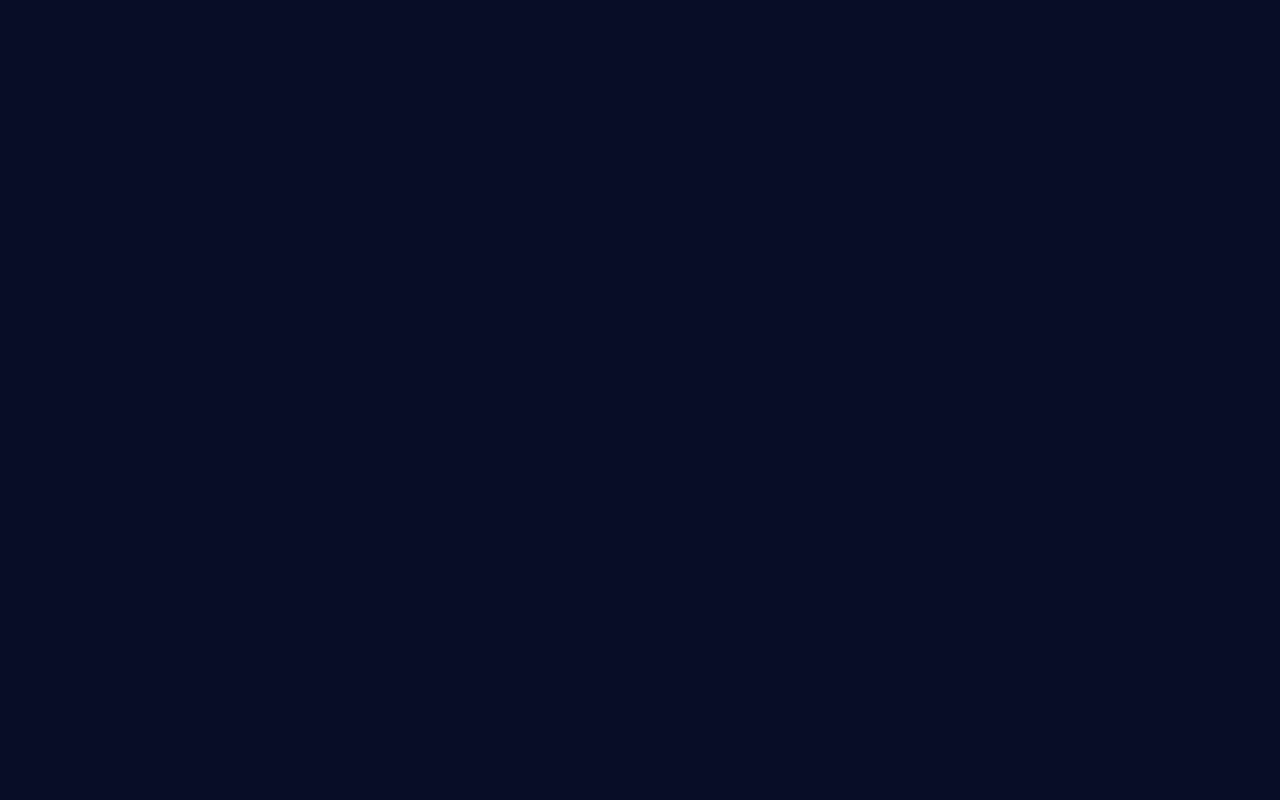
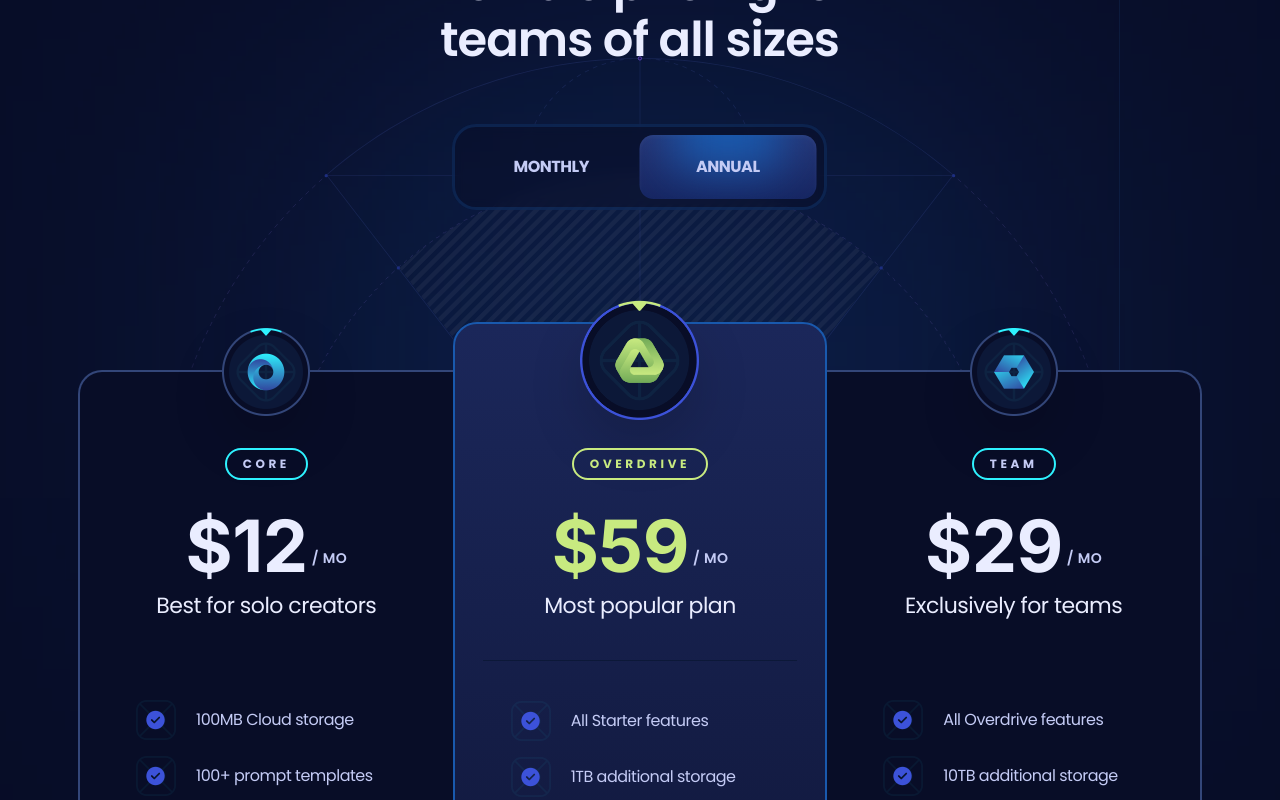
Before and after one commit to fabianorong/saas_app, a React (Vite) app in the folder vite-project/: page / in a window 1280 px wide. Shown: the part 1960-2760 px from the top of the page. Before the commit the page ends 1804 px from the top, so only its background shows below. Built offline with nearby package versions, Linux system fonts and the light colour scheme.

Commit message:
pricing section added

```diff
--- a/vite-project/package.json
+++ b/vite-project/package.json
@@ -12,6 +12,7 @@
   "dependencies": {
     "clsx": "^2.1.1",
     "react": "^18.3.1",
+    "react-countup": "^6.5.3",
     "react-dom": "^18.3.1",
     "react-scroll": "^1.9.0"
   },
--- a/vite-project/src/App.jsx
+++ b/vite-project/src/App.jsx
@@ -1,7 +1,7 @@
-import React from "react";
 import Header from "./sections/Header";
 import Hero from "./sections/Hero";
 import Features from "./sections/Features";
+import Pricing from "./sections/Pricing";
 
 const App = () => {
   return (
@@ -9,6 +9,7 @@ const App = () => {
       <Header />
       <Hero />
       <Features />
+      <Pricing />
     </main>
   );
 };
--- a/vite-project/src/components/Button.jsx
+++ b/vite-project/src/components/Button.jsx
@@ -1,4 +1,3 @@
-import React from "react";
 import clsx from "clsx";
 import Marker from "./Marker";
 
@@ -8,13 +7,13 @@ const Button = ({
   href,
   containerClassName,
   onClick,
-  markerfill,
+  markerFill,
 }) => {
   const Inner = () => (
     <>
       <span className="relative flex items-center min-h-[60px] px-4 g4 rounded-2xl inner-before group-hover:before:opacity-100 overflow-hidden">
         <span className="absolute -left-[1px]">
-          <Marker markerfill={markerfill} />
+          <Marker markerFill={markerFill} />
         </span>
         {icon && (
           <img
--- a/vite-project/src/constants/index.js
+++ b/vite-project/src/constants/index.js
@@ -45,3 +45,51 @@ export const details = [
     title: "24 / 7 Customer support",
   },
 ];
+
+export const plans = [
+  {
+    id: "0",
+    title: "Core",
+    priceMonthly: 19,
+    priceYearly: 12,
+    caption: "Best for solo creators",
+    features: [
+      "100MB Cloud storage",
+      "100+ prompt templates",
+      "5 projects",
+      "24/7 support",
+    ],
+    icon: "/images/circle.svg",
+    logo: "/images/plan-1.png",
+  },
+  {
+    id: "1",
+    title: "Overdrive",
+    priceMonthly: 79,
+    priceYearly: 59,
+    caption: "Most popular plan",
+    features: [
+      "All Starter features",
+      "1TB additional storage",
+      "Unlimited projects",
+      "Analytics",
+    ],
+    icon: "/images/triangle.svg",
+    logo: "/images/plan-2.png",
+  },
+  {
+    id: "2",
+    title: "Team",
+    priceMonthly: 39,
+    priceYearly: 29,
+    caption: "Exclusively for teams",
+    features: [
+      "All Overdrive features",
+      "10TB additional storage",
+      "50% off per member",
+      "Real-time collaboration",
+    ],
+    icon: "/images/hexagon.svg",
+    logo: "/images/plan-3.png",
+  },
+];
--- a/vite-project/src/sections/Features.jsx
+++ b/vite-project/src/sections/Features.jsx
@@ -1,4 +1,3 @@
-import React from "react";
 import { Element } from "react-scroll";
 import { details, features } from "../constants";
 import Button from "../components/Button";
--- a/vite-project/src/sections/Header.jsx
+++ b/vite-project/src/sections/Header.jsx
@@ -1,4 +1,4 @@
-import React, { useEffect, useState } from "react";
+import { useEffect, useState } from "react";
 import { Link as LinkScroll } from "react-scroll";
 import clsx from "clsx";
 
--- a/vite-project/src/sections/Hero.jsx
+++ b/vite-project/src/sections/Hero.jsx
@@ -1,5 +1,4 @@
 import { Element, Link as LinkScroll } from "react-scroll";
-import React from "react";
 import Button from "../components/Button";
 
 const Hero = () => {
--- /dev/null
+++ b/vite-project/src/sections/Pricing.jsx
@@ -0,0 +1,157 @@
+import clsx from "clsx";
+import { useState } from "react";
+import { Element } from "react-scroll";
+import { plans } from "../constants";
+import CountUp from "react-countup";
+import Button from "../components/Button";
+
+const Pricing = () => {
+  const [monthly, setMonthly] = useState(false);
+
+  return (
+    <section>
+      <Element name="pricing">
+        <div className="container">
+          <div className="max-w-960 pricing-head_before relative mx-auto botder-l border-r border-s2 bg-s1/50 pb-40 pt-28 max-xl:max-w-4xl max-lg:border-none max-md:pb-32 max-md:pt-16 ">
+            <h3 className="h3 max-lg:h4 max-md:h5 z-3 relative mx-auto mb-14 max-w-lg text-center text-p4 max-md:mb-11 max-sm:max-w-sm">
+              Flexible pricing for teams of all sizes
+            </h3>
+
+            <div className="relative z-4 mx-auto flex w-[375px] rounded-3xl border-[3px] border-s4/25 bg-s1/50 p-2 backdrop-blur-[6px] max-md:w-[310px]">
+              <button
+                className={clsx("pricing-head_btn", monthly && "text-p4")}
+                onClick={() => setMonthly(true)}
+              >
+                Monthly
+              </button>
+              <button
+                className={clsx("pricing-head_btn", !monthly && "text-p4")}
+                onClick={() => setMonthly(false)}
+              >
+                Annual
+              </button>
+              <div
+                className={clsx(
+                  "g4 rounded-14 before:h-100 pricing-head_btn_before absolute left-2 top-2 h-[calc(100%-16px)] w-[calc(50%-8px)] overflow-hidden shadow-400 transition-transform duration-500",
+                  !monthly && "translate-x-full"
+                )}
+              />
+            </div>
+            <div className="pricing-bg">
+              <img
+                src="/images/bg-outlines.svg"
+                width={960}
+                height={380}
+                alt="outline"
+                className="relative z-2"
+              />
+              <img
+                src="/images/bg-outlines-fill.png"
+                width={960}
+                height={380}
+                alt="outline"
+                className="absolute inset-0 opacity-5 mix-blend-soft-light"
+              />
+            </div>
+          </div>
+          {/* pricing section */}
+          <div className="scroll-hide relative z-2 -mt-12 flex items-start max-xl:gap-5 max-xl:overflow-auto max-xl:pt-6">
+            {plans.map((plan, index) => (
+              <div
+                key={plan.id}
+                className="pricing-plan_first pricing-plan_last pricing-plan_odd pricing-plan_even relative border-2 p-7 max-xl:min-w-80 max-lg:rounded-3xl xl:w-[calc(33.33%+2px)]"
+              >
+                {index === 1 && (
+                  <div className="g4 absolute h-330 left right-0 top-0 rounded-tl-3xl rounded-tr-3xl" />
+                )}
+                <div
+                  className={clsx(
+                    "absolute left-0 right-0 z-2 flex items-center justify-center",
+                    index === 1 ? "-top-6" : "-top-6 xl:-top-11"
+                  )}
+                >
+                  <img
+                    src={plan.logo}
+                    alt={plan.title}
+                    className={clsx(
+                      "object-contain drop-shadow-2xl",
+                      index === 1 ? "size-[120px]" : "size-[88px]"
+                    )}
+                  />
+                </div>
+                <div
+                  className={clsx(
+                    "relative flex flex-col items-center",
+                    index === 1 ? "pt-24" : "pt-12"
+                  )}
+                >
+                  <div
+                    className={clsx(
+                      "small-2 rounded-20 relative z-2 mx-auto mb-6 border-2 px-4 py-1.5 uppercase",
+                      index === 1 ? "border-p3 text-p3" : "border-p1"
+                    )}
+                  >
+                    {plan.title}
+                  </div>
+                  <div className="relative z-2 flex items-center justify-center">
+                    <div
+                      className={clsx(
+                        "h-num flex items-start",
+                        index === 1 ? "text-p3" : " text-p4"
+                      )}
+                    >
+                      ${" "}
+                      <CountUp
+                        start={plan.priceMonthly}
+                        end={monthly ? plan.priceMonthly : plan.priceYearly}
+                        duration={0.4}
+                        useEasing={false}
+                        preserveValue
+                      />
+                    </div>
+                    <div className="small-1 relative top-3 ml-1 uppercase">
+                      / mo
+                    </div>
+                  </div>
+                </div>
+                <div
+                  className={clsx(
+                    "body-1 relative z-2 mb-10 w-full border-b-s2 pb-9 text-center text-p4",
+                    index === 1 && "border-b"
+                  )}
+                >
+                  {plan.caption}
+                </div>
+                <ul className="mx-auto space-y-4 xl:px-7">
+                  {plan.features.map((feature) => (
+                    <li
+                      key={feature}
+                      className="relative flex items-center gap-5"
+                    >
+                      <img
+                        src={"/images/check.png"}
+                        alt="check"
+                        className="size-10 object-contain"
+                      />
+                      <p className="flex-1">{feature}</p>
+                    </li>
+                  ))}
+                </ul>
+                <div className="mt-10 flex w-full justify-center">
+                  <Button icon={plan.icon}>Get Started</Button>
+                </div>
+                {index === 1 && (
+                  <p className="small-compact mt-9 text-center text-p3 before:mx-2.5 before:content-['-'] after:mx-2.5 after:content-['-']">
+                    Limited time offer
+                  </p>
+                )}
+              </div>
+            ))}
+          </div>
+        </div>
+      </Element>
+    </section>
+  );
+};
+
+export default Pricing;
```
Also changed, not shown: vite-project/eslint.config.js (+19 -17 lines), 1 other file (tests, documents, lock files or other folders).
